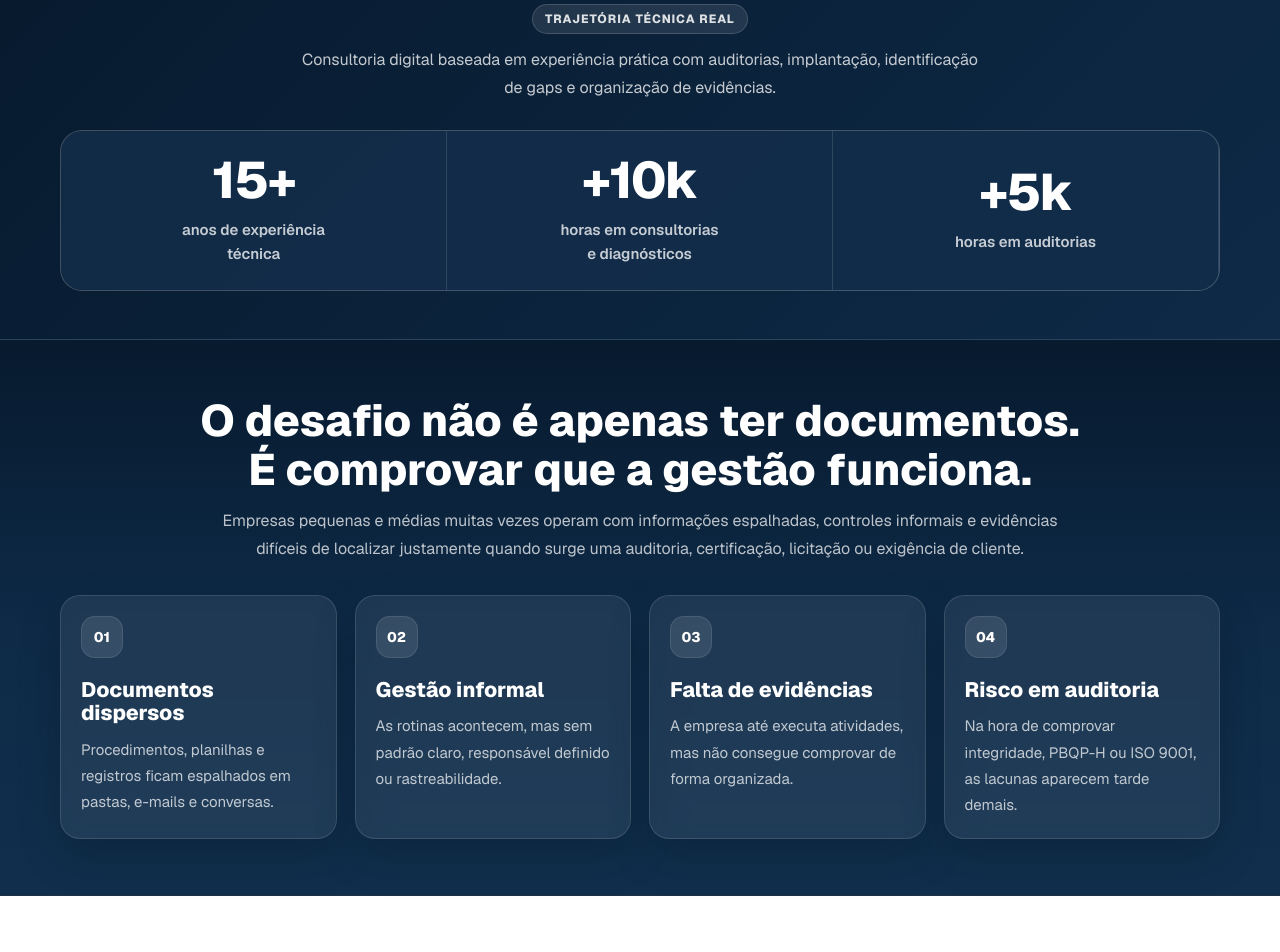
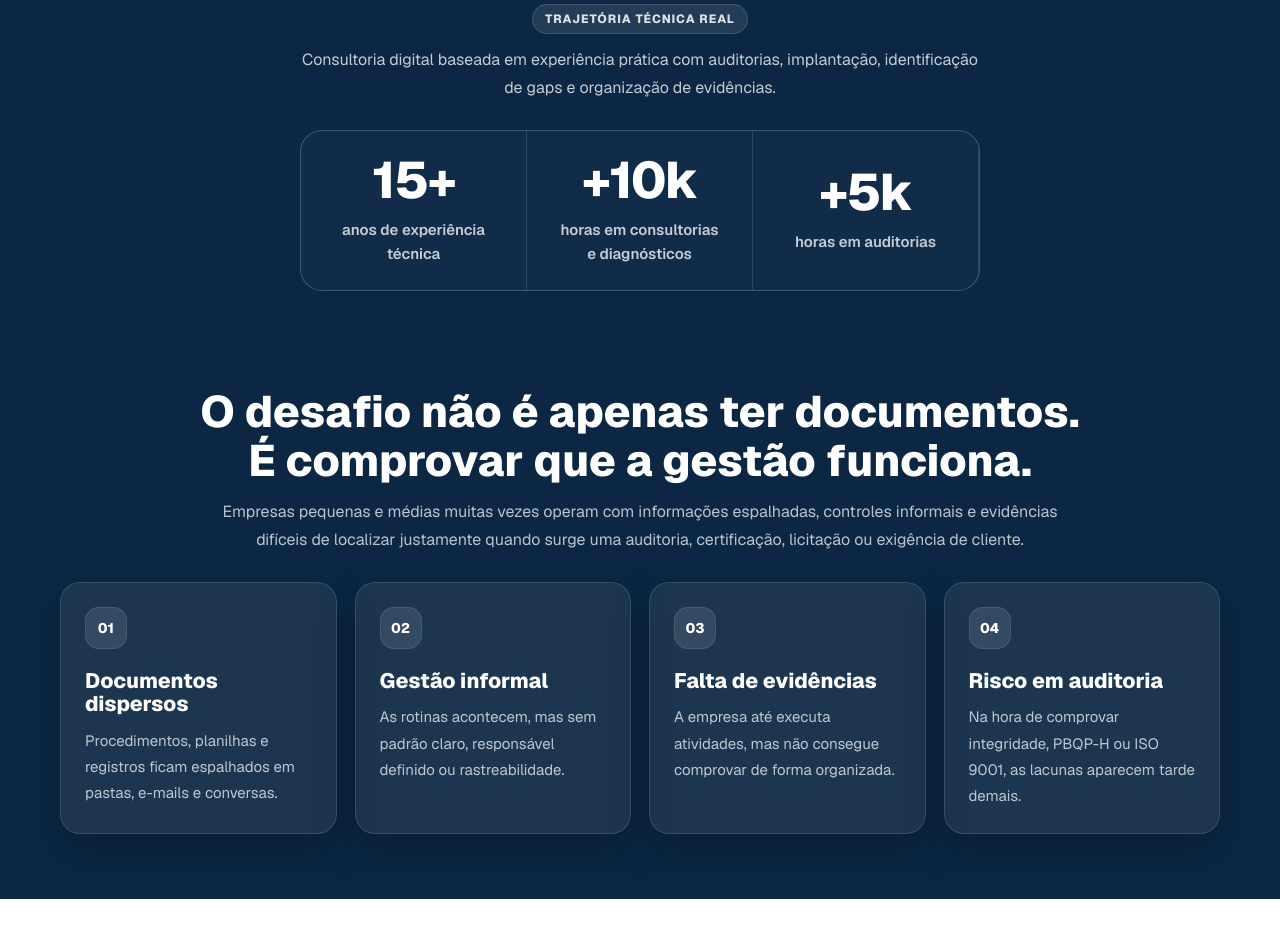
Before and after one commit to mateusb12/zenit, a Next.js app: page / in a window 1280 px wide. Shown: the part 940-1892 px from the top of the page. Built offline with nearby package versions, Linux system fonts and the light colour scheme.

Commit message:
feat(sections): refine layout and styles for ChallengesSection and AuthoritySection

```diff
--- a/components/sections/AuthoritySection.tsx
+++ b/components/sections/AuthoritySection.tsx
@@ -4,7 +4,7 @@ export function AuthoritySection() {
   return (
     <section
       aria-label="Trajetória técnica real"
-      className="bg-[linear-gradient(135deg,#071A2E,#0E2A47)] px-5 py-11 text-white md:py-12"
+      className="flex min-h-[40vh] items-center bg-[#0b2743] px-5 py-10 text-white md:py-12"
     >
       <div className="mx-auto max-w-[1160px]">
         <div className="mx-auto mb-7 max-w-[720px] text-center">
@@ -22,7 +22,7 @@ export function AuthoritySection() {
           {authorityItems.map((item) => (
             <article
               key={item.value}
-              className="flex min-h-[126px] flex-col items-center justify-center border-b border-white/12 bg-[#0e2a47]/88 px-5 py-6 text-center sm:min-h-[132px] sm:odd:border-r md:border-b-0 md:border-r md:last:border-r-0 md:odd:border-r"
+              className="flex min-h-[138px] flex-col items-center justify-center border-b border-white/12 bg-[#0e2a47]/88 px-5 py-6 text-center sm:min-h-[146px] sm:odd:border-r md:border-b-0 md:border-r md:last:border-r-0 md:odd:border-r"
             >
               <strong className="block text-[clamp(2.55rem,4vw,3.35rem)] font-extrabold leading-none tracking-[-0.035em] text-white">
                 {item.value}
--- a/components/sections/ChallengesSection.tsx
+++ b/components/sections/ChallengesSection.tsx
@@ -8,9 +8,9 @@ import { challenges } from "@/data/landing";
 
 export function ChallengesSection() {
   return (
-    <section id="desafios" className="scroll-mt-[92px] border-y border-white/10 bg-[linear-gradient(180deg,#071a2e_0%,#0e2a47_52%,#102f4d_100%)] py-14 text-white max-[680px]:py-12">
+    <section id="desafios" className="scroll-mt-[92px] bg-[#0b2743] py-10 text-white md:min-h-[70vh] md:py-12 max-[680px]:py-10">
       <div className={containerClass}>
-        <div className="mx-auto mb-8 max-w-[900px] text-center max-[680px]:mb-7">
+        <div className="mx-auto mb-7 max-w-[900px] text-center max-[680px]:mb-6">
           <h2 className="text-[clamp(30px,4vw,44px)] text-white max-[680px]:text-[30px]">
             O desafio não é apenas ter documentos. É comprovar que a gestão
             funciona.
@@ -27,7 +27,7 @@ export function ChallengesSection() {
           {challenges.map((challenge, index) => (
             <article
               key={challenge.title}
-              className={cn(cardClass, "min-h-[205px] border-white/12 bg-white/[0.07] p-5 text-white shadow-[0_18px_44px_rgba(0,0,0,0.18)] backdrop-blur-sm max-[680px]:p-[20px]")}
+              className={cn(cardClass, "min-h-[220px] border-white/12 bg-white/[0.07] p-6 text-white shadow-[0_18px_44px_rgba(0,0,0,0.18)] backdrop-blur-sm max-[680px]:min-h-[205px] max-[680px]:p-[20px]")}
             >
               <span className="grid h-[42px] w-[42px] place-items-center rounded-[14px] border border-white/10 bg-white/10 text-sm font-extrabold text-white">
                 {String(index + 1).padStart(2, "0")}
```
